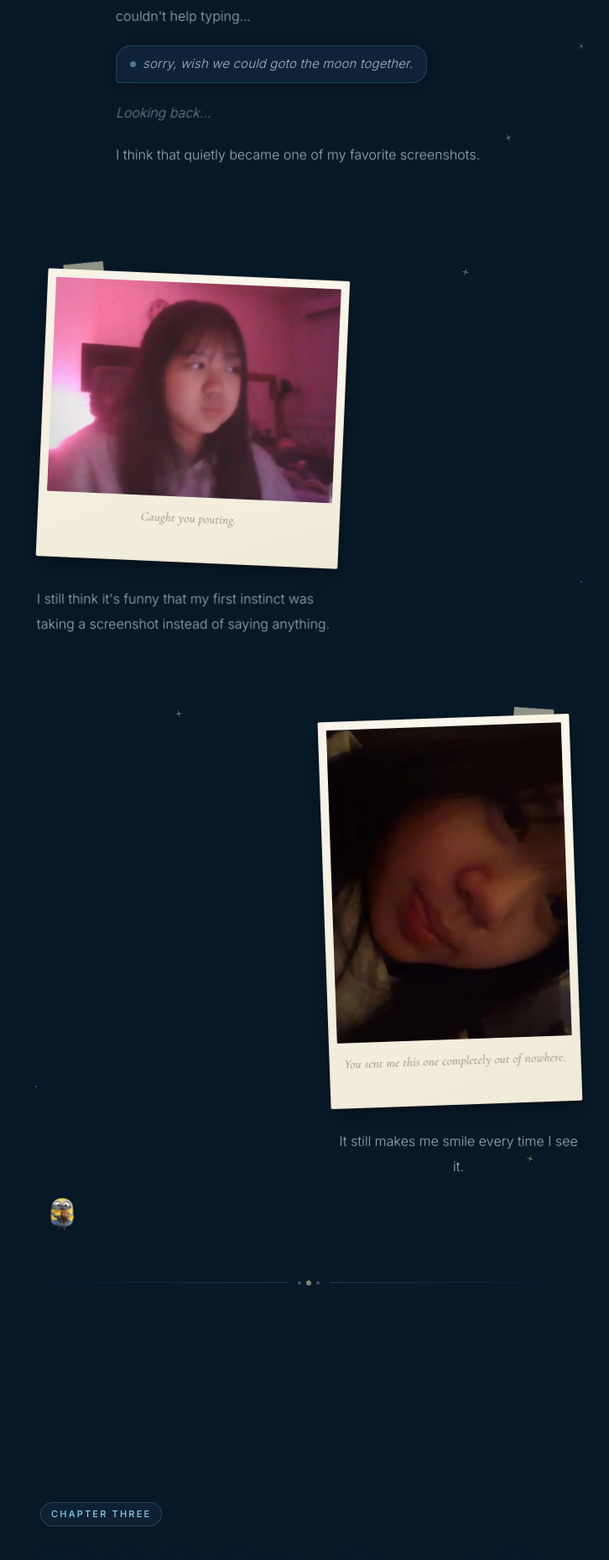
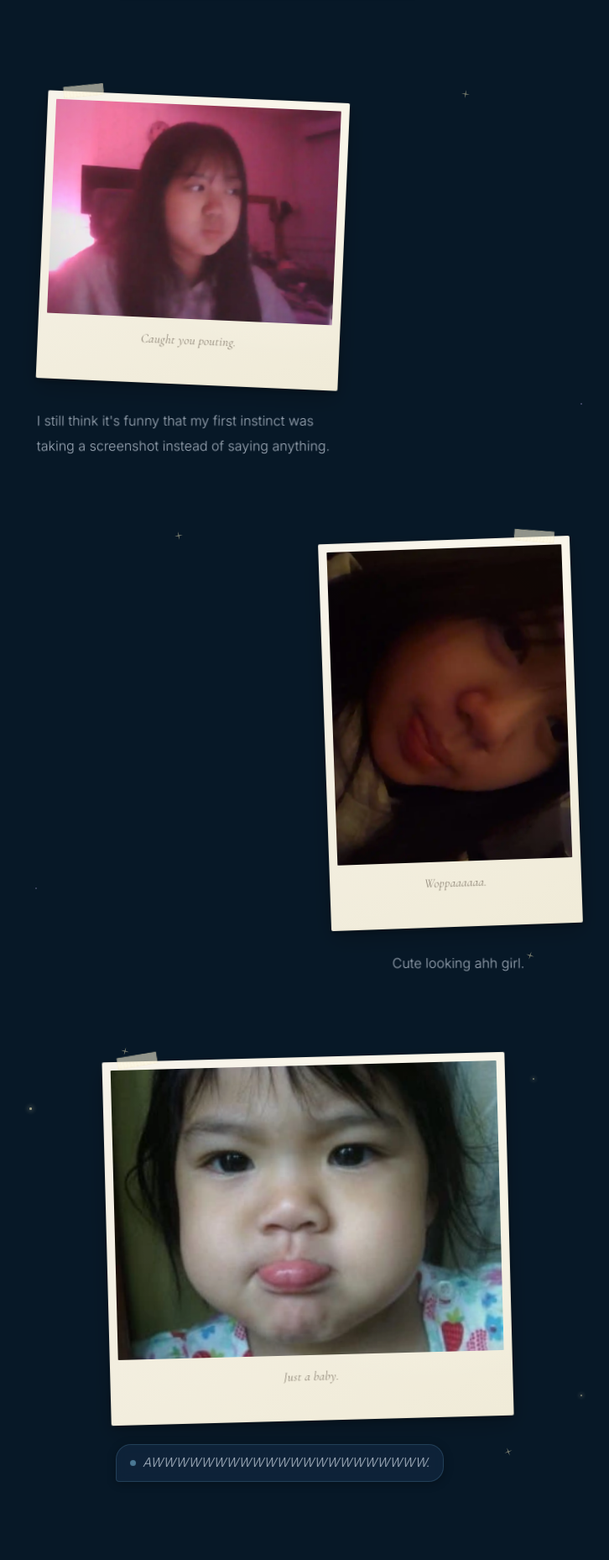
Before and after one commit to NandikaPrapanca/little-corner-of-the-universe, a Next.js app: page / in a window 1280 px wide. Shown: the part 3590-5448 px from the top of the page at 84% size, without its empty margins (272-998 px from the left). Built offline with nearby package versions, Linux system fonts and the light colour scheme.

Commit message:
fixed some stuff

```diff
--- a/components/sections/ChapterFour.tsx
+++ b/components/sections/ChapterFour.tsx
@@ -45,14 +45,14 @@ interface Memory {
 }
 
 const MEMORIES: Memory[] = [
-  { id: 1,  title: 'Cyberpunk Edgerunners', text: 'Watching Cyberpunk together somehow made that moon screenshot even more special.' },
+  { id: 1,  title: 'Cyberpunk Edgerunners', text: 'SO, WHAT DO U WANNA DO? WHATS YOUR POINT OF VIEW?' },
   { id: 2,  title: 'La La Land',            text: 'City of Stars will probably remind me of this website for a long time.' },
-  { id: 3,  title: 'Off Campus',            text: 'Somehow we managed to binge another thing together.' },
-  { id: 4,  title: 'Genshin',               text: 'Logging in somehow became less about resin and more about hanging out.' },
+  { id: 3,  title: 'Off Campus',            text: 'I enjoyed the show very much.' },
+  { id: 4,  title: 'Genshin',               text: 'You are very fun to play with.' },
   { id: 5,  title: 'Discord',               text: 'Funny that Discord ended up becoming where all of this quietly started.' },
   { id: 6,  title: 'Naruto & Hinata',       text: 'Matching those blind boxes was honestly adorable.' },
   { id: 7,  title: 'The Drunk Texts',       text: 'I told you not to drink.\nYou definitely didn\'t listen.\nBut your drunk texts were still ridiculously funny.' },
-  { id: 8,  title: 'Secret Piercing',       text: 'It was fun seeing ur updates about it.' },
+  { id: 8,  title: 'Secret Piercing',       text: 'It was fun seeing your updates about it.' },
   { id: 9,  title: 'Canada & China',        text: 'Thank you for letting me see little pieces of your adventures.' },
   { id: 10, title: 'Desk Cleanup',          text: 'The root of my ass sticker in whatsapp.' },
   { id: 11, title: 'The Late Nights',       text: 'There were nights when you felt sad.\nIf staying awake a little longer meant you didn\'t have to feel alone...\nI never really minded.' },
--- a/components/sections/ChapterThree.tsx
+++ b/components/sections/ChapterThree.tsx
@@ -249,7 +249,7 @@ export default function ChapterThree() {
                 color:         'rgba(137,207,240,0.5)',
               }}
             >
-              The things I&apos;ll always associate with Candy.
+              The things I&apos;ll always associate with you.
             </p>
           </FadeIn>
 
--- a/components/sections/ChapterTwo.tsx
+++ b/components/sections/ChapterTwo.tsx
@@ -439,20 +439,11 @@ export default function ChapterTwo() {
                     alignItems:    'flex-start',
                   }}
                 >
-                  <BodyText>
-                    We had just reached the new moon area in Genshin. It reminded me
-                    so much of Cyberpunk: Edgerunners that I couldn&apos;t help typing...
-                  </BodyText>
 
                   {/* In-game chat bubble */}
                   <ChatBubble text="sorry, wish we could goto the moon together." />
 
-                  <BodyText italic soft>
-                    Looking back...
-                  </BodyText>
-                  <BodyText>
-                    I think that quietly became one of my favorite screenshots.
-                  </BodyText>
+
                 </div>
               </ScrapPhoto>
             </div>
@@ -512,19 +503,69 @@ export default function ChapterTwo() {
                 alt="Photo you sent out of nowhere"
                 rotation={-2}
                 tapeCorner="top-right"
-                caption="You sent me this one completely out of nowhere."
+                caption="Woppaaaaaa."
                 maxWidth="300px"
                 aspectRatio="3/4"
                 align="right"
               >
                 <div style={{ textAlign: 'right' }}>
                   <BodyText align="center">
-                    It still makes me smile every time I see it.
+                    Cute looking ahh girl.
                   </BodyText>
                 </div>
               </ScrapPhoto>
             </div>
           </FadeIn>
+
+            {/* ── Gap between photos ─────────────────────────────────── */}
+          <div style={{ height: 'clamp(3.5rem, 8vw, 6rem)' }} aria-hidden="true" />
+
+
+            {/* ════════════════════════════════════════════════════════
+              PHOTO FOUR — Hero, centered, largest
+          ════════════════════════════════════════════════════════ */}
+          <FadeIn direction="none">
+            {/* Relative wrapper for scattered decorations */}
+            <div style={{ position: 'relative', marginBottom: 'clamp(1rem, 3vw, 2rem)' }}>
+
+              {/* Scattered tiny stars around photo one */}
+              <TinyStar style={{ top: '12%',  left: '-2%',  opacity: 0.6 }} size={2.5} />
+              <TinyStar style={{ top: '5%',   right: '8%',  opacity: 0.45 }} size={2} />
+              <TinyStar style={{ bottom: '20%', right: '-1%', opacity: 0.5 }} size={2} />
+              <Sparkle  style={{ top: '-12px', left: '15%',  transform: 'rotate(15deg)' }} />
+              <Sparkle  style={{ bottom: '30px', right: '12%', transform: 'rotate(-20deg)' }} />
+
+              <ScrapPhoto
+                src="/photos/img04-baby.webp"
+                alt="Genshin Impact screenshot — the moon area we explored together"
+                rotation={-1.5}
+                tapeCorner="top-left"
+                caption="Just a baby."
+                maxWidth="480px"
+                aspectRatio="4/3"
+                align="center"
+              >
+                <div
+                  style={{
+                    display:       'flex',
+                    flexDirection: 'column',
+                    gap:           '1.25rem',
+                    alignItems:    'flex-start',
+                  }}
+                >
+
+                  {/* In-game chat bubble */}
+                  <ChatBubble text="AWWWWWWWWWWWWWWWWWWWWWW." />
+
+
+                </div>
+              </ScrapPhoto>
+            </div>
+          </FadeIn>
+
+
+          {/* ── Gap between photos ─────────────────────────────────── */}
+          <div style={{ height: 'clamp(3.5rem, 8vw, 6rem)' }} aria-hidden="true" />
 
 
           {/* ── Final breathing space ───────────────────────────────── */}
```
Also changed, not shown: public/photos/img04-baby.webp (added).
